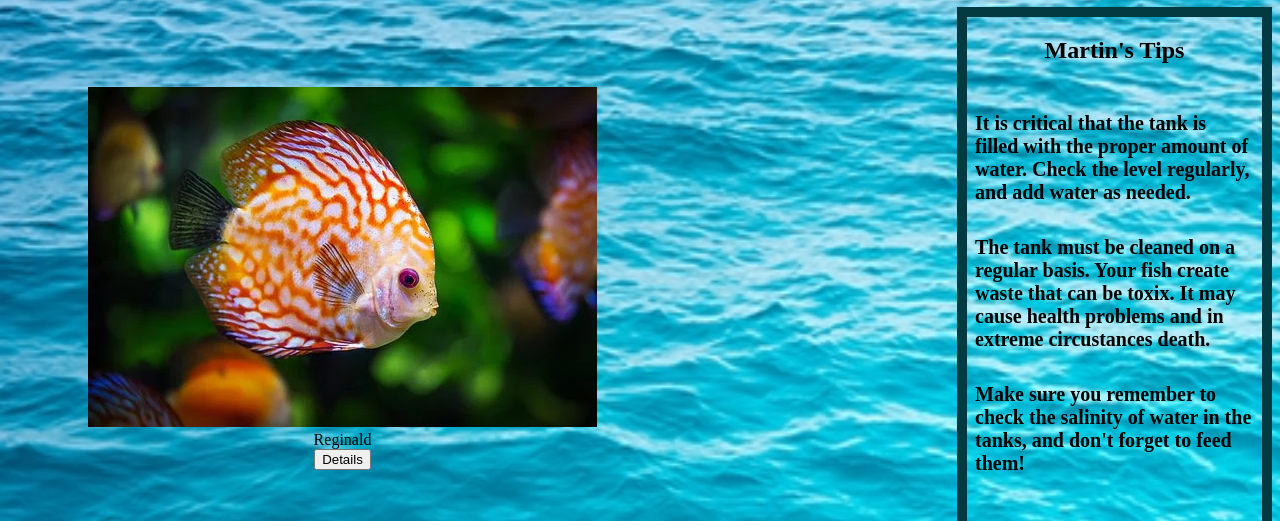
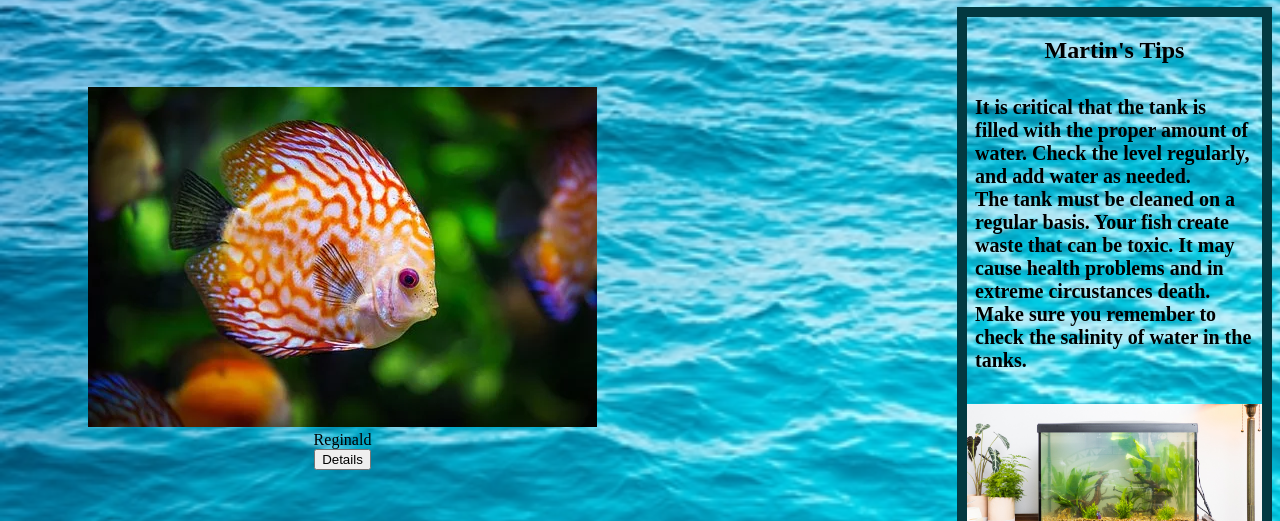
Before and after one commit to Hellowalls1/Martins-Aquarium, a plain HTML site: page index.html in a window 1280 px wide. Shown: the part 279-800 px from the top of the page. Drawn offline with Linux system fonts and the light colour scheme; a web font is replaced by a local one.

Commit message:
added Tip List using Javascript

```diff
--- a/index.html
+++ b/index.html
@@ -131,11 +131,14 @@
     </article>
     <aside class="fish_tips bordered">
       <h1 class="tips_title">Martin's Tips</h1>
-            <ul class="tips_list">
-                <li>It is critical that the tank is filled with the proper amount of water. Check the level regularly, and add water as needed.</li>
-                <li>The tank must be cleaned on a regular basis. Your fish create waste that can be toxix. It may cause health problems and in extreme circustances death.</li>
-                <li>Make sure you remember to check the salinity of water in the tanks, and don't forget to feed them!</li>
-            </ul>
+      <section class="tips_list">
+        <!-- <li>It is critical that the tank is filled with the proper amount of water. Check the level regularly, and add
+          water as needed.</li>
+        <li>The tank must be cleaned on a regular basis. Your fish create waste that can be toxic. It may cause health
+          problems and in extreme circustances death.</li>
+        <li>Make sure you remember to check the salinity of water in the tanks.</li>
+      </ul> -->
+      </section>
       <img class="tank_photo" src="images/fishtank.jpg">
 
 
--- a/scripts/main.js
+++ b/scripts/main.js
@@ -1,24 +1,30 @@
 
 // import initializeDetailButtonEvents from './dialogs.js'
-import { useFish } from './FishDataProvider.js'
+// import { useFish } from './FishDataProvider.js'
 
-import FishList from './FishList.js'
-const allTheFish = useFish()
-
-for (const fish of allTheFish) {
-   console.log(fish)
-
-}
+import FishList from './fish/FishList.js'
 
 
 
-const arrayOfTheFishObjects = useFish()
+import TipList from './tips/TipList.js'
 
-for (const currentFishObject of arrayOfTheFishObjects) {
-    console.log(currentFishObject)
-}
+// const allTheFish = useFish()
+
+// for (const fish of allTheFish) {
+//    console.log(fish)
+
+// }
+
+
+
+// const arrayOfTheFishObjects = useFish()
+
+// for (const currentFishObject of arrayOfTheFishObjects) {
+//     console.log(currentFishObject)
+// }
 // initializeDetailButtonEvents()
 
 
 
 FishList()
+TipList()
--- /dev/null
+++ b/scripts/tips/Tip.js
@@ -0,0 +1,12 @@
+const Tip = (tip) => {
+    return `
+
+
+        <div>${tip.tipDetail}</div>
+
+
+    `
+
+}
+
+export default Tip
--- /dev/null
+++ b/scripts/tips/TipDataProvider.js
@@ -0,0 +1,22 @@
+const tipCollection = [
+    {
+
+        tipDetail: "It is critical that the tank is filled with the proper amount of water. Check the level regularly, and add water as needed."
+    },
+
+    {
+
+        tipDetail: "The tank must be cleaned on a regular basis. Your fish create waste that can be toxic. It may cause health problems and in extreme circustances death."
+    },
+
+    {
+
+        tipDetail: "Make sure you remember to check the salinity of water in the tanks."
+    }
+
+
+]
+
+export const useTip = () => {
+    return tipCollection.slice()
+}
--- /dev/null
+++ b/scripts/tips/TipList.js
@@ -0,0 +1,27 @@
+import { useTip } from "./TipDataProvider.js";
+import Tip from "./Tip.js"
+
+
+
+const TipList = () => {
+
+
+    const contentElement = document.querySelector(".tips_list")
+    const tips = useTip()
+
+    //Generate all of the HTML for all of the tips
+    for (const tip of tips) {
+        contentElement.innerHTML += Tip(tip)
+        // // Invoke the Tip component function and pass the
+        // current tip Object as an argument.
+        // Each TimeRanges, add the return value to the
+        // tipHTMLRepresentations variable with '+='
+
+
+
+    }
+        //Add a section, and all of the tip to the the DOM
+
+}
+
+export default TipList
```
Also changed, not shown: scripts/fish/Fish.js (renamed from scripts/Fish.js), scripts/fish/FishDataProvider.js (renamed from scripts/FishDataProvider.js), scripts/fish/FishList.js (renamed from scripts/FishList.js). Lines whose indentation alone changed are shown as unchanged.
